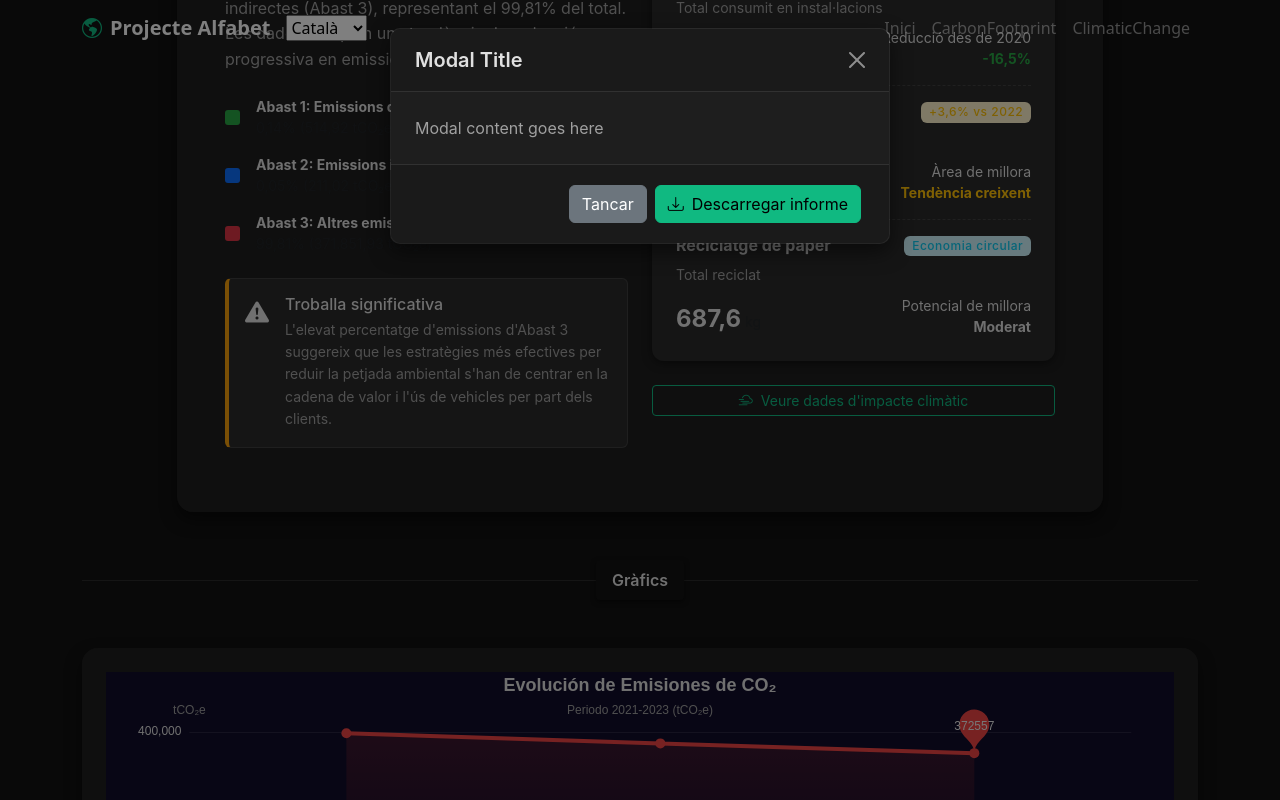
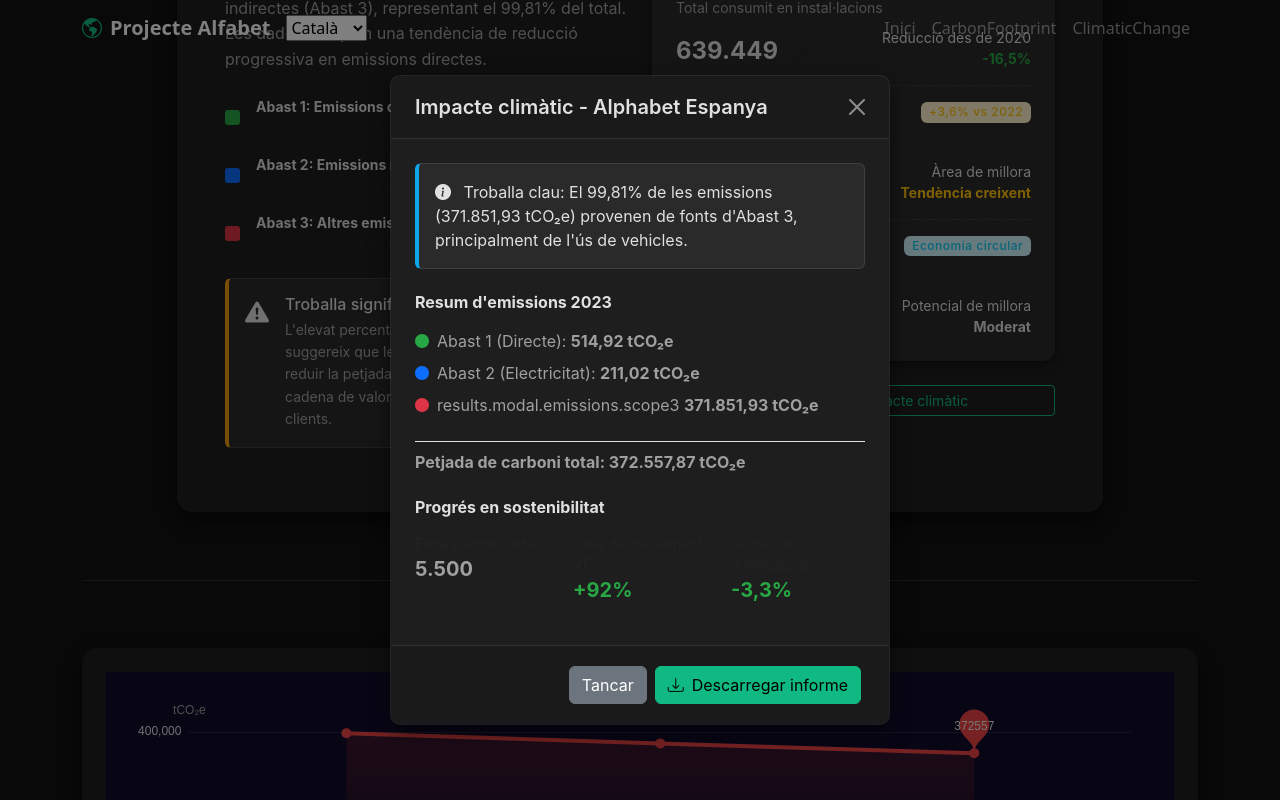
Before and after one commit to marcb44ch/alphabet-project, a Vue app: page /ClimaticChange in a window 1280 px wide. Both pictures are taken after a click on the button "Veure dades d'impacte climàtic". Shown: the part 3054-3854 px from the top of the page. Built offline with nearby package versions, Linux system fonts and the light colour scheme.

Commit message:
Refactor modal component to use named slots for title and body, and update default properties for improved flexibility

```diff
--- a/src/components/modal.vue
+++ b/src/components/modal.vue
@@ -6,10 +6,6 @@
       type: String,
       required: true
     },
-    title: {
-      type: String,
-      default: 'Modal Title'
-    },
     size: {
       type: String,
       default: '',
@@ -17,7 +13,7 @@
     },
     centered: {
       type: Boolean,
-      default: false
+      default: true
     },
     staticBackdrop: {
       type: Boolean,
@@ -33,15 +29,17 @@
     <div :class="['modal-dialog', size ? `modal-${size}` : '', centered ? 'modal-dialog-centered' : '']">
       <div class="modal-content">
         <div class="modal-header">
-          <h5 class="modal-title" :id="`${id}Label`">{{ title }}</h5>
+          <h5 class="modal-title" :id="`${id}Label`">
+            <!-- Use named slot for title -->
+            <slot name="title">Modal Title</slot>
+          </h5>
           <button type="button" class="btn-close btn-close-white" data-bs-dismiss="modal" aria-label="Close"></button>
         </div>
         <div class="modal-body">
-          <!-- Default slot for main content -->
-          <slot>Modal content goes here</slot>
-          <slot name="climatic-content">
-
-          </slot>
+          <!-- Use named slot for body -->
+          <slot name="body">Modal content goes here</slot>
+          <!-- Default slot as fallback -->
+          <slot></slot>
         </div>
         <div class="modal-footer">
           <slot name="footer">
```
